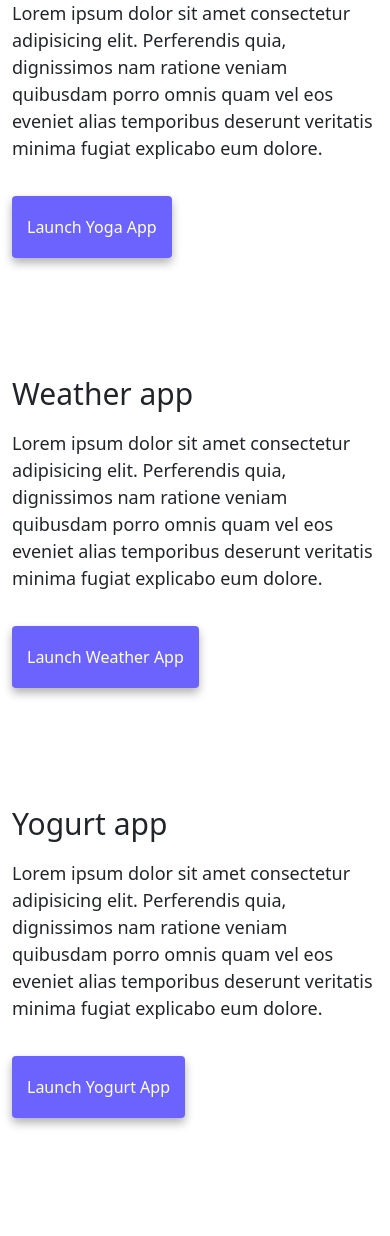
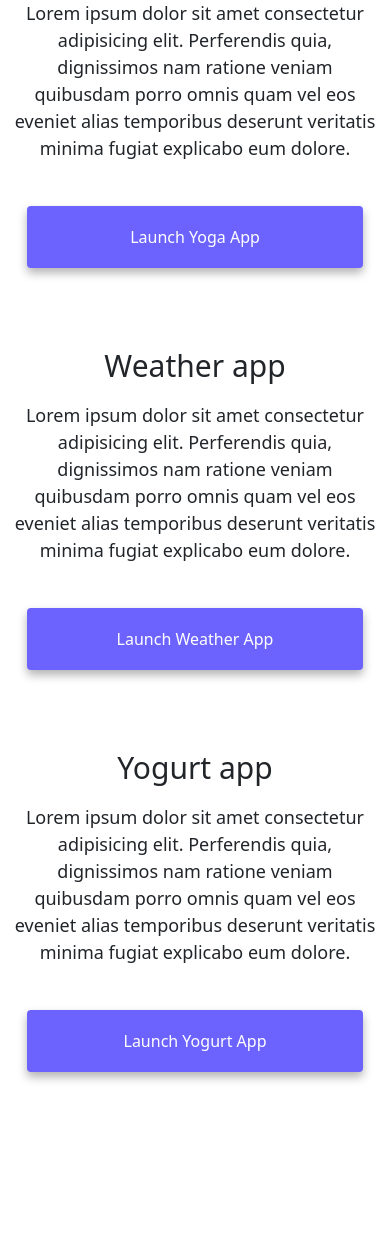
Before and after one commit to Katia610/fake-portfolio-homework, a plain HTML site: page index.html in a window 390 px wide. Shown: the part 574-1810 px from the top of the page. After the commit the page ends 1726 px from the top, so only its background shows below. Drawn offline with nearby package versions, Linux system fonts and the light colour scheme.

Commit message:
Amended to make website responsive on mobile devices

```diff
--- a/index.html
+++ b/index.html
@@ -67,7 +67,7 @@
         </div>
       </div>
     </nav>
-    <h2>👋 Hi I am</h2>
+    <h2 class="greeting">👋 Hi I am</h2>
     <h1>Catherine Razafindralambo</h1>
     <h3>🇬🇧 Front-end developer, based in London, UK</h3>
     <div class="navigation-links">
@@ -83,7 +83,7 @@
     </div>
 
     <div class="container">
-      <div class="row mb-5">
+      <div class="row">
         <div class="col-md-6">
           <img
             src="images/yoga.png"
@@ -92,30 +92,30 @@
           />
         </div>
         <div class="col-md-6">
-          <h2 class="text-start">Yoga app</h2>
-          <section class="mt-2">
+          <h2 class="section-title">Yoga app</h2>
+          <section class="mt-2 section-text">
             Lorem ipsum dolor sit amet consectetur adipisicing elit. Perferendis
             quia, dignissimos nam ratione veniam quibusdam porro omnis quam vel
             eos eveniet alias temporibus deserunt veritatis minima fugiat
             explicabo eum dolore.
           </section>
-          <div class="application-links d-flex justify-content-start mt-4">
+          <div class="application-links mt-4">
             <a href="#" class="yoga-app-link" title="Open Yoga app"
               >Launch Yoga app</a
             >
           </div>
         </div>
       </div>
-      <div class="row mb-5">
+      <div class="row">
         <div class="col-md-6">
-          <h2 class="text-start">Weather app</h2>
-          <section class="mt-2">
+          <h2 class="section-title">Weather app</h2>
+          <section class="mt-2 section-text">
             Lorem ipsum dolor sit amet consectetur adipisicing elit. Perferendis
             quia, dignissimos nam ratione veniam quibusdam porro omnis quam vel
             eos eveniet alias temporibus deserunt veritatis minima fugiat
             explicabo eum dolore.
           </section>
-          <div class="application-links d-flex justify-content-start mt-4">
+          <div class="application-links mt-4">
             <a href="#" class="weather-app-link" title="Open Weather app"
               >Launch Weather app</a
             >
@@ -129,7 +129,7 @@
           />
         </div>
       </div>
-      <div class="row mb-5">
+      <div class="row">
         <div class="col-md-6">
           <img
             src="images/yogurt.png"
@@ -138,14 +138,14 @@
           />
         </div>
         <div class="col-md-6">
-          <h2 class="text-start">Yogurt app</h2>
-          <section class="mt-2">
+          <h2 class="section-title">Yogurt app</h2>
+          <section class="mt-2 section-text">
             Lorem ipsum dolor sit amet consectetur adipisicing elit. Perferendis
             quia, dignissimos nam ratione veniam quibusdam porro omnis quam vel
             eos eveniet alias temporibus deserunt veritatis minima fugiat
             explicabo eum dolore.
           </section>
-          <div class="application-links d-flex justify-content-start mt-4">
+          <div class="application-links mt-4">
             <a href="#" class="yogurt-app-link" title="Open Yogurt app"
               >Launch Yogurt app</a
             >
--- a/style.css
+++ b/style.css
@@ -9,8 +9,8 @@ body {
 }
 
 h1,
-h2,
-h3 {
+h3,
+.greeting {
   text-align: center;
   margin: 0;
 }
@@ -97,7 +97,7 @@ section {
 .application-links {
   display: flex;
   margin-top: 40px;
-  justify-content: center;
+  justify-content: flex-start;
   margin-bottom: 60px;
 }
 
@@ -115,8 +115,15 @@ section {
   background: var(--primary-color);
   box-shadow: var(--box-shadow);
   color: white;
-  display: flex;
-  justify-content: start;
+}
+.row {
+  margin-bottom: 50px;
+}
+.contact-section {
+  text-align: center;
+}
+#contact {
+  padding-bottom: 70px;
 }
 
 @media (max-width: 576px) {
@@ -126,10 +133,48 @@ section {
   h2 {
     font-size: 30px;
   }
+  p {
+    margin: 10px 10px 30px;
+  }
   .homepage-photo {
     display: none;
   }
   .navbar-name {
     font-size: 1.1rem;
   }
+  .section-title {
+    text-align: center;
+  }
+  .row {
+    margin-bottom: 0px;
+  }
+  .yoga-app-link,
+  .weather-app-link,
+  .yogurt-app-link {
+    display: flex;
+    justify-content: center;
+    flex: 1;
+  }
+  .application-links a {
+    margin: 20px 15px;
+    padding: 19px 50px;
+    display: inline;
+    text-align: center;
+  }
+  .section-text {
+    text-align: center;
+  }
+  .email-link {
+    font-size: 20px;
+  }
+  .contact-section {
+    text-align: center;
+    font-size: 32px;
+  }
+  .app-section {
+    padding-bottom: 30px;
+  }
+  .about-description {
+    padding: 8px 20px;
+  }
 }
```
Also changed, not shown: about.html (+10 -7 lines).
